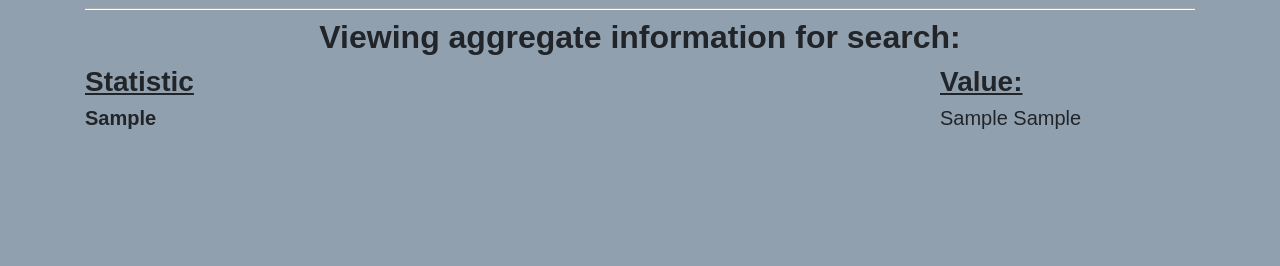
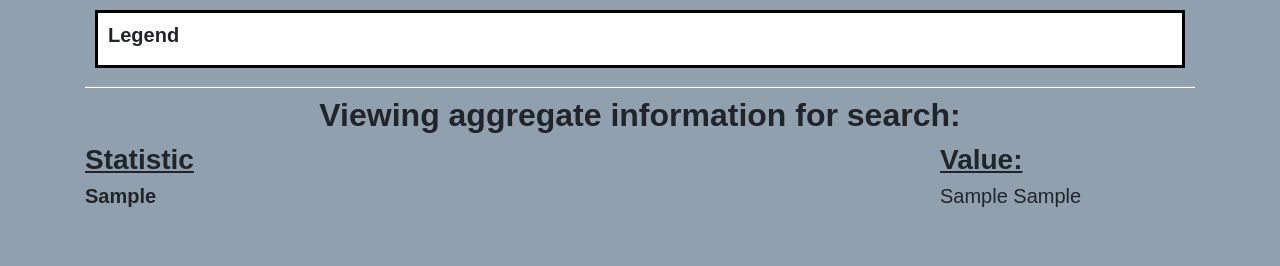
Before and after one commit to mwooten3/capstone-django, a Django app: template waterExplorer/templates/waterExplorer/search.html in a window 1280 px wide. Shown: the part 1195-1461 px from the top of the page. Before the commit the page ends 1324 px from the top, so only its background shows below. Run offline with Django 3.2, Linux system fonts and the light colour scheme; tables that the repository leaves empty hold one stand-in row (values such as "Sample post"); the template is opened without the code that fills it: values that come from a table or form of the project are taken from there, most other values are stand-ins (such as "Sample title", 1, 10 or a date in 2020); parts of the project's set-up code (start-up, migrations or seed data) failed here and were passed over; some libraries are stand-ins or nearby versions.

Commit message:
added legend, attempting to add click listener to search

```diff
--- a/waterExplorer/static/css/custom.css
+++ b/waterExplorer/static/css/custom.css
@@ -121,3 +121,17 @@ hr {
    border-top: 1px solid #aaaaaa;
    border-bottom: 1px solid #ffffff;
 }
+
+  #legend {
+        font-family: Arial, sans-serif;
+        background: #fff;
+        padding: 10px;
+        margin: 10px;
+        border: 3px solid #000;
+      }
+#legend h3 {
+        margin-top: 0;
+      }
+#legend img {
+        vertical-align: middle;
+      }
--- a/waterExplorer/templates/waterExplorer/search.html
+++ b/waterExplorer/templates/waterExplorer/search.html
@@ -128,6 +128,7 @@
 {% if qs %}
 <script type="text/javascript" src="http://maps.googleapis.com/maps/api/js?key=AIzaSyBrEjsTOsGQBZe6jC0m5JC-Th03zq0QxMU&v=3"></script>
 <div class="center-div" id="map_div" style="height: 700px; width: 920px;"></div>
+<div id="legend"><h5><b>Legend</b></h5></div> <!-- add legend -->
 <script type="text/javascript">
 
 /*
@@ -172,7 +173,7 @@
       // title only applies to point geometries, do something similar with polygon?
       //title: 'Object ' + id + ', ' + name
     }
- }
+  }
 
   var bound = new google.maps.LatLngBounds();
   {% for waterBody in qs %}
@@ -187,11 +188,56 @@
          map.data.overrideStyle(features[i], style);
     }
 
-{% endfor %}
-map.fitBounds(bound)
+    // try to add event to click polygons to open object viewer - this opens up ALL polygons in new window. "window.location.href =" opens the last polygon no matter which you click
+    map.data.addListener('click', function() {
+     window.open("{% url 'objectViewer' waterBody.id %}");
+    });
+
+
+    {% endfor %}
+    map.fitBounds(bound)
+
+    // add legend
+    var iconBase = "{% static "legend_icons/" %}";
+
+    var icons = {
+      i1: {
+        name: 'Negative rate of change, statistically significant',
+        icon: iconBase + 'red.png'
+      },
+      i2: {
+        name: 'Negative rate of change, statistically insignificant',
+        icon: iconBase + 'orange.png'
+      },
+      i3: {
+        name: 'Positive rate of change, statistically significant',
+        icon: iconBase + 'purple.png'
+      },
+      i4: {
+        name: 'Positive rate of change, statistically insignificant',
+        icon: iconBase + 'blue.png'
+      }
+    };
+
+    var legend = document.getElementById('legend');
+        for (var key in icons) {
+          var type = icons[key];
+          var name = type.name;
+          var icon = type.icon;
+          var div = document.createElement('div');
+          div.innerHTML = '<img src="' + icon + '"> ' + name;
+          legend.appendChild(div);
+        }
+
+     map.controls[google.maps.ControlPosition.LEFT_BOTTOM].push(legend);
+
+
+
+
 
 });
 </script>
+
 
 {% endif %} <!-- end if qs (queryset) block -->
 
```
